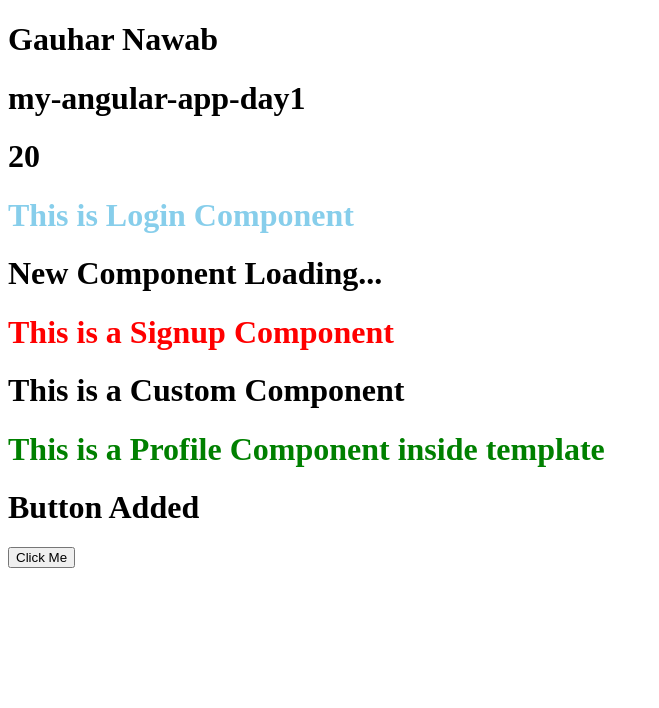
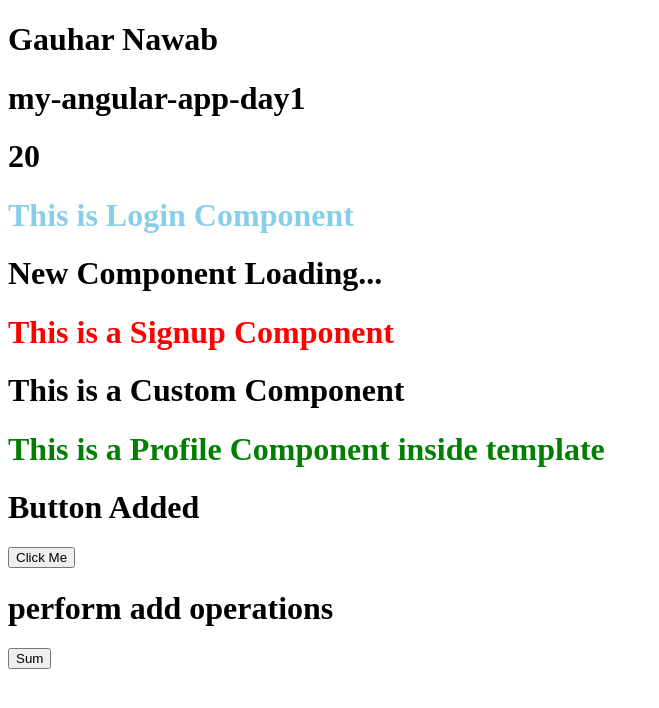
Before and after one commit to devgauharnawab/Angular-Daily-Practice, an Angular app: page / in a window 1280 px wide. Shown: the top 708 px of the page, without its empty margins (0-659 px from the left). Built offline with nearby package versions, Linux system fonts and the light colour scheme.

Commit message:
today we learn how to define data types and how to use in function and , what is the difference between properties and var, how to use multiple datatypes using | and how to call with button

```diff
--- a/src/app/app.html
+++ b/src/app/app.html
@@ -18,3 +18,7 @@
 <h1>Button Added</h1>
 
 <button (click) = "showAlert()">Click Me</button>
+
+<h1>perform add operations</h1>
+
+<button (click) = "addNumbers(10,20)">Sum</button>
--- a/src/app/app.ts
+++ b/src/app/app.ts
@@ -3,6 +3,7 @@ import { RouterOutlet } from '@angular/router';
 import { Login } from './login/login';
 import { Signup } from './signup/signup';
 import { ProfileComponent } from './profile/profile.component';
+import { log } from 'node:console';
 
 @Component({
   selector: 'app-root',
@@ -17,6 +18,12 @@ export class App {
   protected title = 'my-angular-app-day1';
   age = 20;
   name =  "Gauhar Nawab";
+
+  //* Perform Operations for data types in Angular *//
+  //decalare a new property for performing operations
+  email : string = "gauharnawab123@gmail.com";
+  //*we use to store multiple data type in a single property using |
+  data : string | number = 50;
   getName(){
     return this.name;
   }
@@ -25,4 +32,17 @@ export class App {
     alert("Hello Gauhar Nawab");
     console.log("Server Connected");
   }
+
+  //make a function to performing operations on data types
+  performDataTypesOperations(){
+    this.email = "newemail@example.com";
+    console.log("Updated Email: " + this.email);
+    console.log("Data :" + this.data);
+  }
+
+  //* perform operations on Button
+
+  addNumbers(num1: number, num2: number){
+    console.log(num1 + num2);
+  }
 }
```
